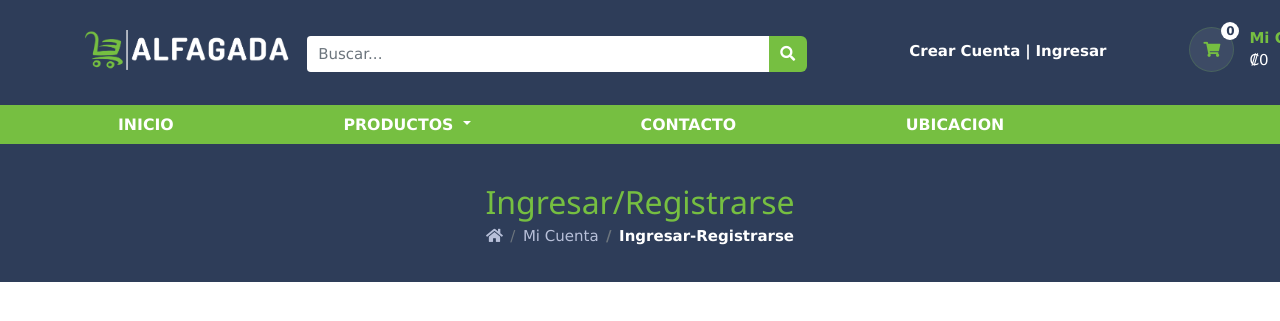
After one commit to josgabfer/Alfagada, a PHP site: page /login.php in a window 1280 px wide. The commit adds this page. Shown: the top 321 px of the page. Run offline with PHP 8.4, Linux system fonts and the light colour scheme; some libraries are stand-ins or nearby versions.

Commit message:
Login.php

```diff
--- a/Resources/Pages/topBar.php
+++ b/Resources/Pages/topBar.php
@@ -17,9 +17,9 @@
         </div>
         <div class="header_login">
             <ul>
-                <li><a href="">Crear Cuenta</a></li>
-                <li><a href="">|</a></li>
-                <li><a href="">Ingresar</a></li>
+                <li><a href="login.php">Crear Cuenta</a></li>
+                <li><a href="login.php">|</a></li>
+                <li><a href="login.php">Ingresar</a></li>
             </ul>
         </div>
         <div class="header_shop_cart">
--- /dev/null
+++ b/Resources/Styles/styles_login.css
@@ -0,0 +1,73 @@
+html, body {
+    font-size: 100%;
+	font-family: 'Open Sans', sans-serif;
+	background:#ffffff;
+}
+
+p {
+    margin: 0;
+}
+
+ul li, ol li {
+    font-size: 100%;
+}
+
+ol li{
+    margin: 5px 0;
+}
+
+h2{
+    line-height: 36px;
+    margin-top: 0;
+    display: block;
+    font-weight: 500;
+    text-transform: capitalize;
+}
+
+ul,label{
+	margin:0;
+	padding:0;
+}
+
+a {
+	margin:0;
+	font-weight:700;
+}
+
+.login_header{
+    background: #2E3D59;
+    padding: 2rem 0;
+}
+
+.login_title{
+    font-size: 32px;
+    color: #76BF41;
+    margin-bottom: 0;
+}
+
+.breadcrumb{
+    padding: 0;
+    list-style: none;
+    background-color: transparent;
+    border-radius: 0;
+    margin: 0 auto;
+    display: table;
+}
+
+.breadcrumb-item{
+    float: left;
+}
+
+li.breadcrumb-item a{
+    color: #B8C0D9;
+    font-weight: lighter;
+}
+
+.breadcrumb-item.active{
+    color: #fff;
+    font-weight: bold;
+}
+
+nav a{
+    display: inline-block;
+}
--- /dev/null
+++ b/login.php
@@ -0,0 +1,54 @@
+<!DOCTYPE html>
+<html lang="en">
+<head>
+<meta charset="UTF-8">
+    <meta name="viewport" content="width=device-width, initial-scale=1.0">
+    <meta http-equiv="X-UA-Compatible" content="IE=edge">
+    <title>ALFAGADA</title>
+    <link rel="stylesheet" href="Resources/Styles/styles.css">
+    <link rel="stylesheet" href="Resources/Styles/bootstrap.css">
+    <link rel="stylesheet" href="Resources/Styles/bootstrap.min.css">
+    <link rel="stylesheet" href="Resources/Styles/styles_top_bar.css" media="all" type="text/css">
+    <link rel="stylesheet" href="Resources/Styles/styles_menu_bar.css" media="all" type="text/css">
+    <link rel="stylesheet" href="Resources/Styles/footerStyles.css">
+    <link rel="stylesheet" href="Resources/Styles/styles_login.css" media="all" type="text/css">
+    <link href="https://cdn.lineicons.com/2.0/LineIcons.css" rel="stylesheet">
+    <link rel="stylesheet" href="https://cdnjs.cloudflare.com/ajax/libs/font-awesome/5.15.1/css/all.min.css">
+    <link rel="stylesheet" href="http://www.w3schools.com/lib/w3.css" type="text/css">
+
+</head>
+<body>
+
+ <!-- Top Bar Section (Search)-->
+ <div>
+    <?php include 'Resources/Pages/topBar.php';?>
+</div>
+<div>
+    <?php include 'Resources/Pages/menuBar.php';?>
+</div>
+<div class="login_header">
+    <div class="container">
+        <div class="row align-items-center">
+            <div class="col-lg-12 col-md-12 col-sm-12">
+                <div class="text-center">
+                    <h2 class="login_title">Ingresar/Registrarse</h2>
+                    <nav aria-label="breadcrumb">
+                        <ol class="breadcrumb">
+                            <li class="breadcrumb-item">
+                                <a href="#">
+                                    <i class="fas fa-home"></i>
+                                </a>
+                            </li>
+                            <li class="breadcrumb-item">
+                                <a href="#">Mi Cuenta</a>
+                            </li>
+                            <li class="breadcrumb-item active" aria-current="page">
+                                Ingresar-Registrarse
+                            </li>
+                        </ol>
+                    </nav>
+                </div>
+            </div>
+        </div>
+    </div>
+</div>
```
